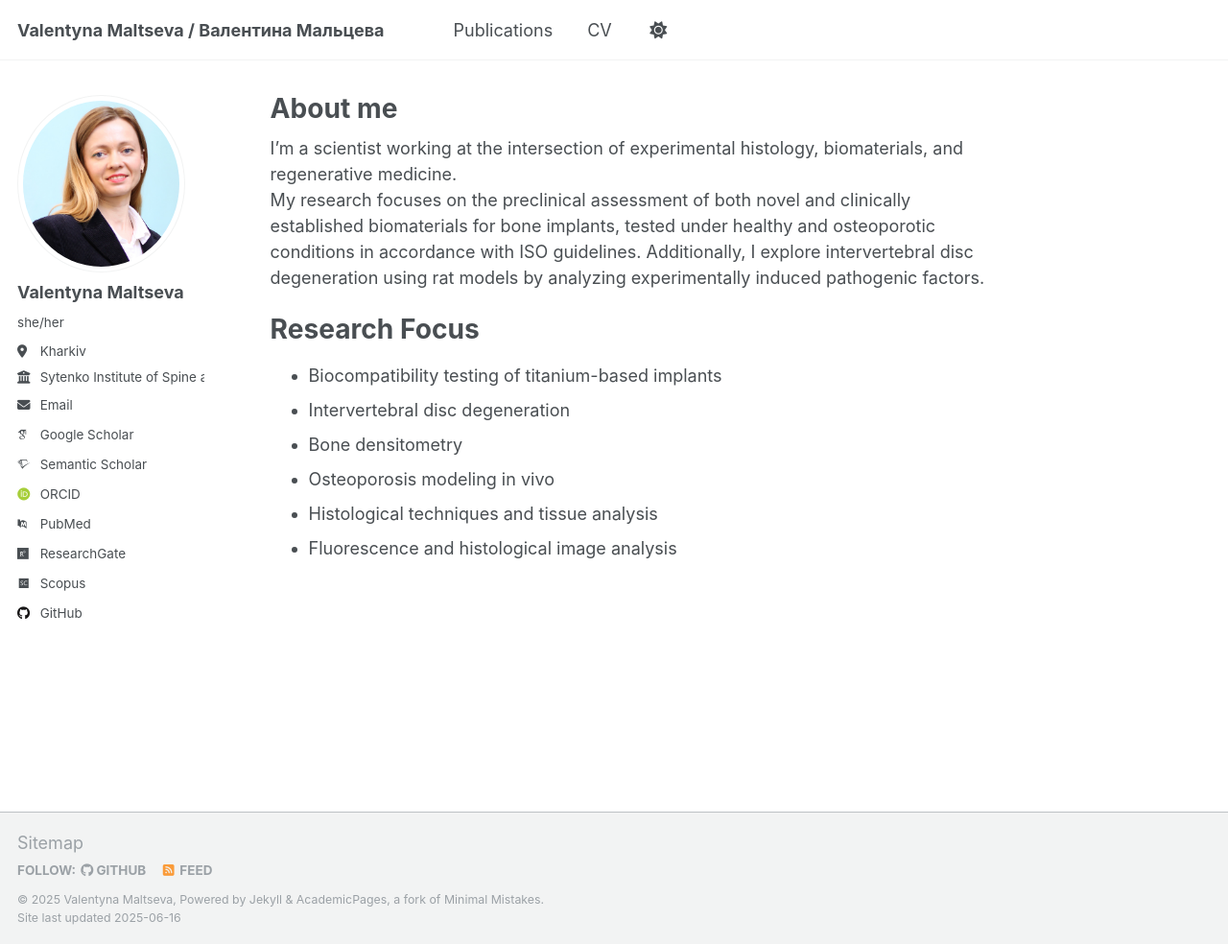
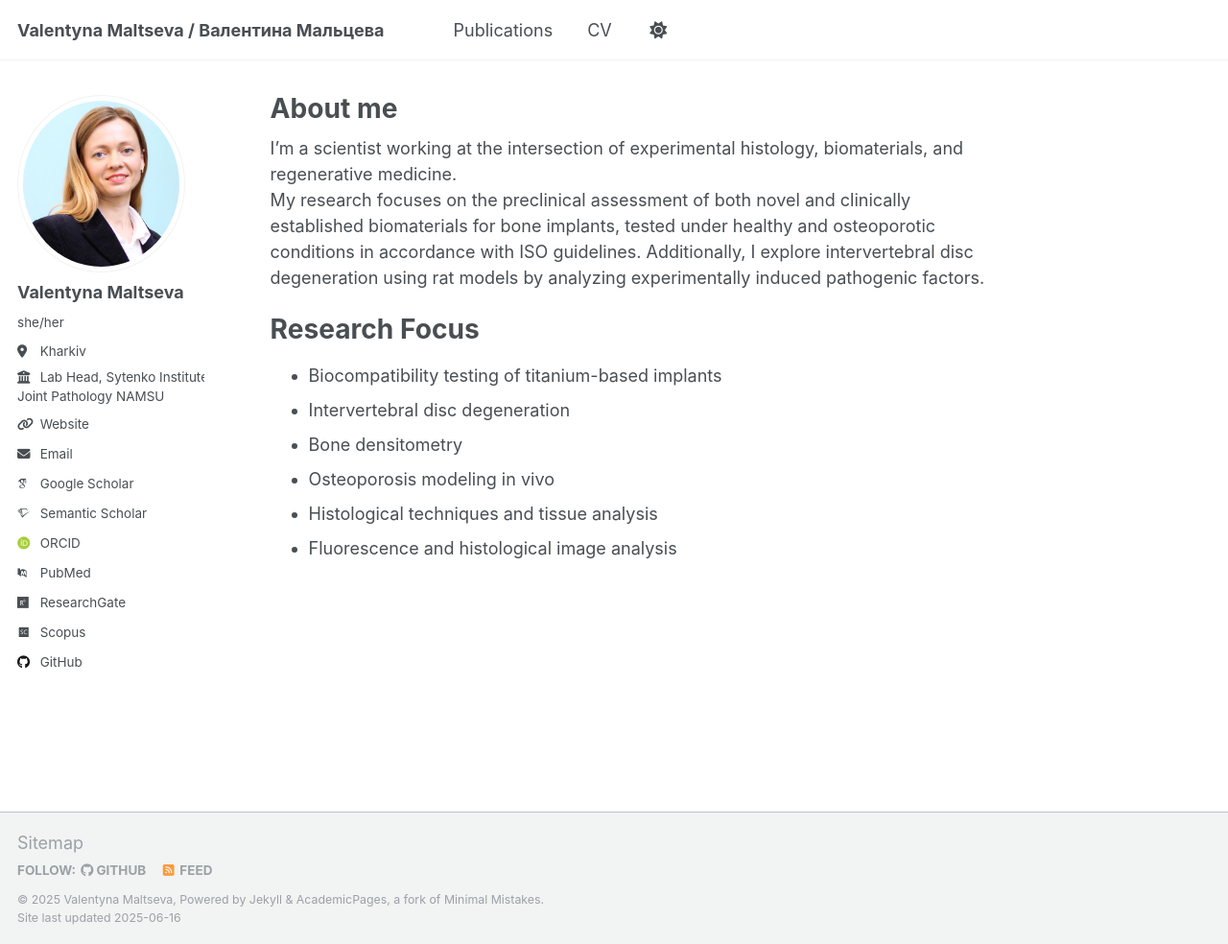
Before and after one commit to valentynamaltseva/valentynamaltseva.github.io, a Jekyll site: the page built from _pages/about.md, in a window 1280 px wide and 984 px high. Shown: the whole window at 96% size. Built offline with Jekyll 4.4.1, drawn with Linux system fonts in a browser that asks for light colours; some web fonts are replaced.

Commit message:
Update _config.yml

```diff
--- a/_config.yml
+++ b/_config.yml
@@ -27,8 +27,8 @@ author:
   pronouns         :  "she/her"
   bio              :
   location         : "Kharkiv"
-  employer         : "Sytenko Institute of Spine and Joint Pathology NAMSU"
-  uri              : # URL
+  employer         : "Lab Head, Sytenko Institute of Spine and<br>Joint Pathology NAMSU"
+  uri              : "https://sytenko.org.ua/en/scientific-subdivisions/laboratory-of-connective-tissue-morphology/"
   email            : "maltseva.val.evg@gmail.com"
 
   # Academic websites
@@ -36,7 +36,7 @@ author:
   arxiv            : # URL - Update with the correct link to your profile
   googlescholar    : "https://scholar.google.com/citations?user=257ucPMAAAAJ&hl"
   impactstory      : # URL
-  orcid            : "https://orcid.org/my-orcid?orcid=0000-0002-9184-0536"
+  orcid            : "https://orcid.org/0000-0002-9184-0536"
   semantic         : "https://www.semanticscholar.org/author/Valentyna-Ye-Maltseva/78125815"
   pubmed           : "https://pubmed.ncbi.nlm.nih.gov/?term=valentyna+maltseva&sort_order=asc"
   researchgate     : "https://www.researchgate.net/profile/Valentyna-Maltseva"
```
